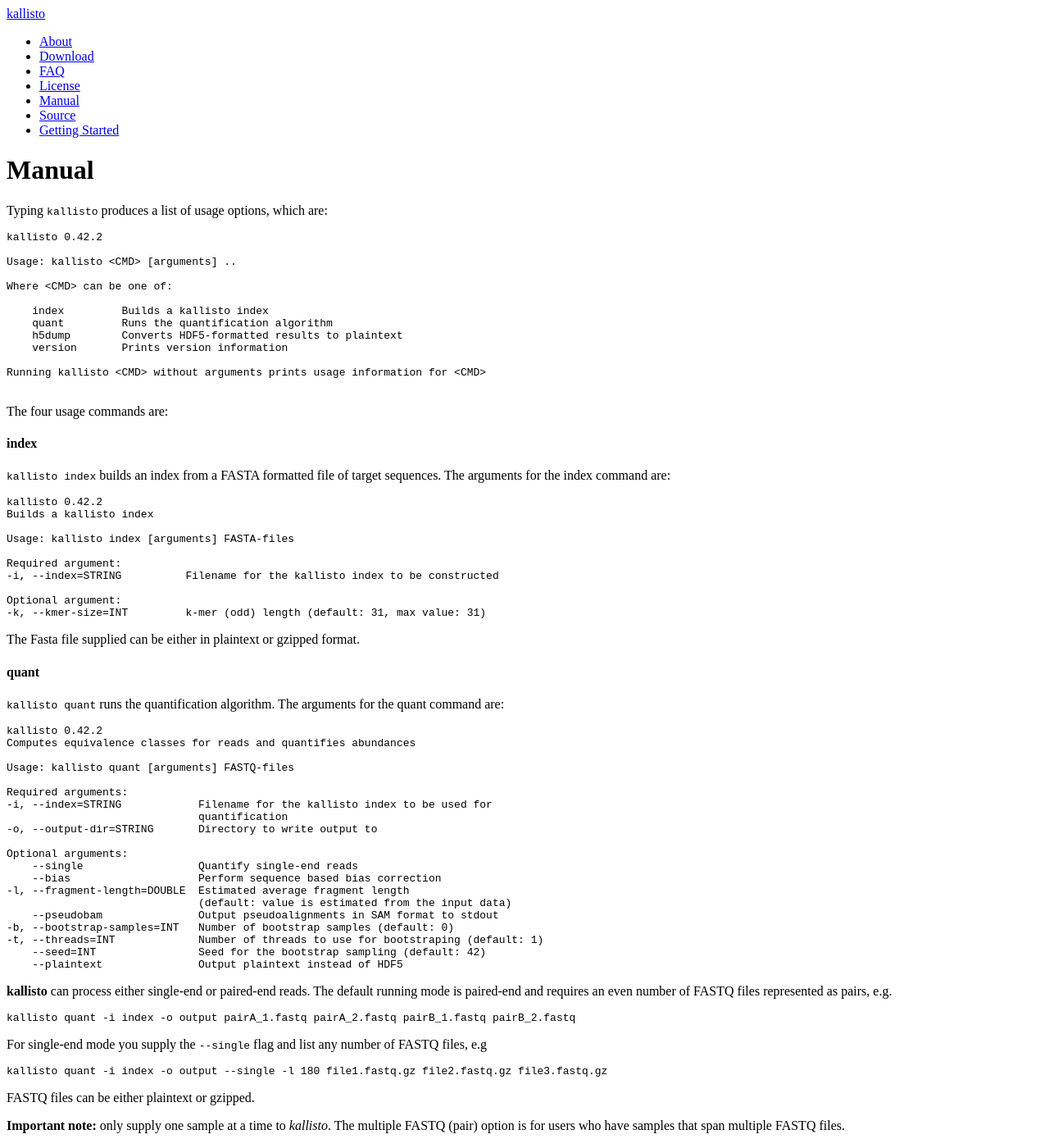
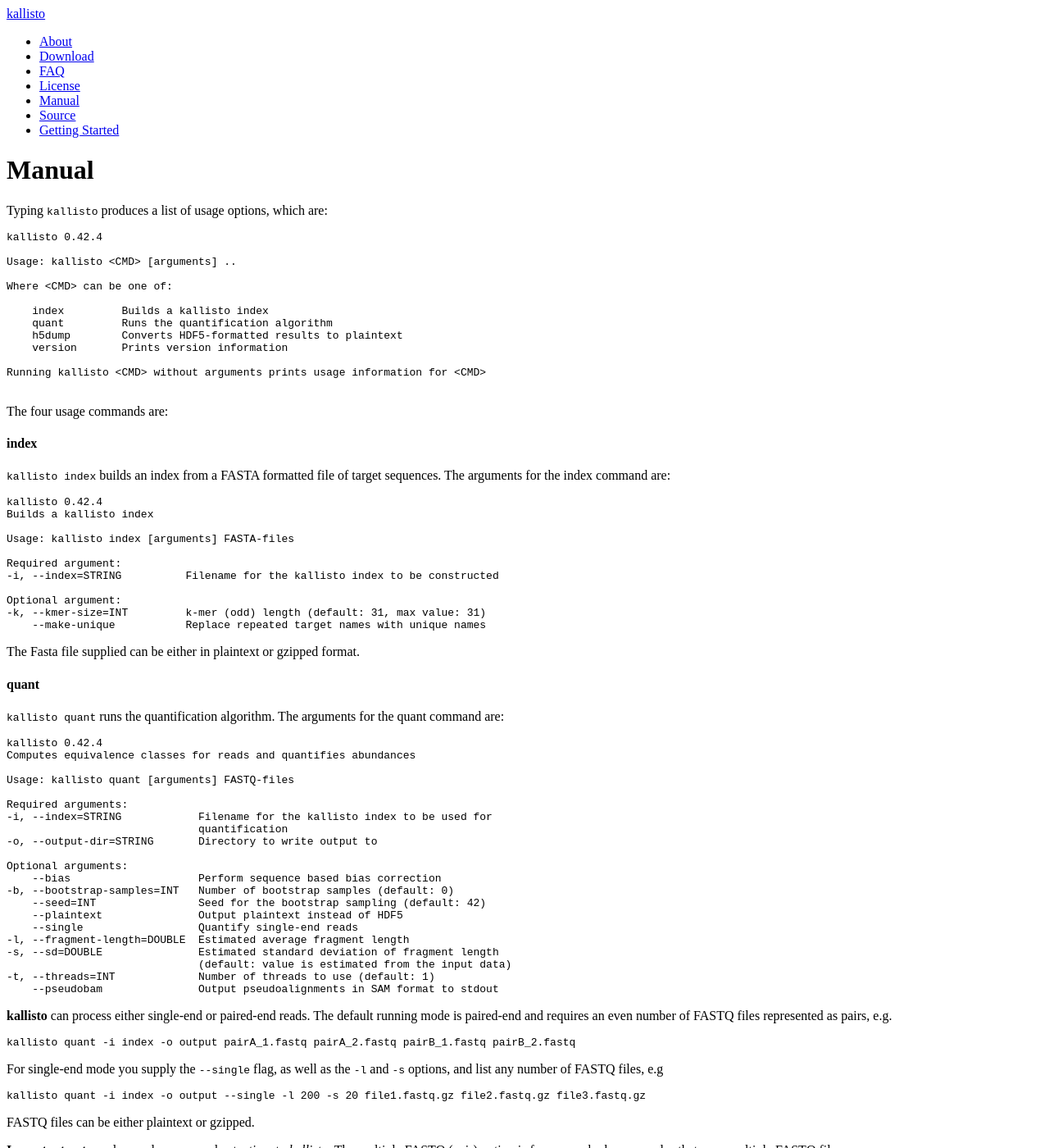
Before and after one commit to pachterlab/kallisto, a Jekyll site: the page built from manual.md, in a window 1280 px wide and 1400 px high. Shown: the whole window at 82% size. Built offline with Jekyll 4.4.1, drawn with Linux system fonts in a browser that asks for light colours; some of the changed text lies outside the part shown.

Commit message:
minor fixes

```diff
--- a/manual.md
+++ b/manual.md
@@ -9,7 +9,7 @@ group: navigation
 Typing `kallisto` produces a list of usage options, which are:
 
 ~~~
-kallisto 0.42.2
+kallisto 0.42.4
 
 Usage: kallisto <CMD> [arguments] ..
 
@@ -30,7 +30,7 @@ The four usage commands are:
 `kallisto index` builds an index from a FASTA formatted file of target sequences. The arguments for the index command are:
 
 ~~~
-kallisto 0.42.2
+kallisto 0.42.4
 Builds a kallisto index
 
 Usage: kallisto index [arguments] FASTA-files
@@ -40,6 +40,7 @@ Required argument:
 
 Optional argument:
 -k, --kmer-size=INT         k-mer (odd) length (default: 31, max value: 31)
+    --make-unique           Replace repeated target names with unique names
 ~~~
 
 The Fasta file supplied can be either in plaintext or gzipped format.
@@ -49,7 +50,7 @@ The Fasta file supplied can be either in plaintext or gzipped format.
 `kallisto quant` runs the quantification algorithm. The arguments for the quant command are:
 
 ~~~
-kallisto 0.42.2
+kallisto 0.42.4
 Computes equivalence classes for reads and quantifies abundances
 
 Usage: kallisto quant [arguments] FASTQ-files
@@ -60,15 +61,16 @@ Required arguments:
 -o, --output-dir=STRING       Directory to write output to
 
 Optional arguments:
-    --single                  Quantify single-end reads
     --bias                    Perform sequence based bias correction
--l, --fragment-length=DOUBLE  Estimated average fragment length
-                              (default: value is estimated from the input data)
-    --pseudobam               Output pseudoalignments in SAM format to stdout
 -b, --bootstrap-samples=INT   Number of bootstrap samples (default: 0)
--t, --threads=INT             Number of threads to use for bootstraping (default: 1)
     --seed=INT                Seed for the bootstrap sampling (default: 42)
     --plaintext               Output plaintext instead of HDF5
+    --single                  Quantify single-end reads
+-l, --fragment-length=DOUBLE  Estimated average fragment length
+-s, --sd=DOUBLE               Estimated standard deviation of fragment length
+                              (default: value is estimated from the input data)
+-t, --threads=INT             Number of threads to use (default: 1)
+    --pseudobam               Output pseudoalignments in SAM format to stdout
 ~~~
 
 __kallisto__ can process either single-end or paired-end reads. The default running mode is paired-end and requires an even number of FASTQ files represented as pairs, e.g.
@@ -77,10 +79,10 @@ __kallisto__ can process either single-end or paired-end reads. The default runn
 kallisto quant -i index -o output pairA_1.fastq pairA_2.fastq pairB_1.fastq pairB_2.fastq
 ~~~
 
-For single-end mode you supply the `--single` flag and list any number of FASTQ files, e.g
+For single-end mode you supply the `--single` flag, as well as the `-l` and `-s` options, and list any number of FASTQ files, e.g
 
 ~~~
-kallisto quant -i index -o output --single -l 180 file1.fastq.gz file2.fastq.gz file3.fastq.gz
+kallisto quant -i index -o output --single -l 200 -s 20 file1.fastq.gz file2.fastq.gz file3.fastq.gz
 ~~~
 
 FASTQ files can be either plaintext or
@@ -111,7 +113,7 @@ The number of bootstrap samples is specified using -b. Note that because of the
 
 + `--bias` learns parameters for a model of sequences specific bias and corrects the abundances accordlingly.
 
-+ `-t, --threads` specifies the number of threads to be used while running bootstrap. The default value is 1 thread, specifying more than the number of bootstraps or the number of cores on your machine has no additional effect.
++ `-t, --threads` specifies the number of threads to be used both for pseudoalignment and running bootstrap. The default value is 1 thread, specifying more than the number of bootstraps or the number of cores on your machine has no additional effect.
 
 ##### Pseudobam
 
@@ -138,7 +140,7 @@ A detailed description of the SAM output is [here](pseudobam.html).
 plaintext. The arguments for the h5dump command are:
 
 ~~~
-kallisto 0.42.2
+kallisto 0.42.4
 Converts HDF5-formatted results to plaintext
 
 Usage:  kallisto h5dump [arguments] abundance.h5
```
